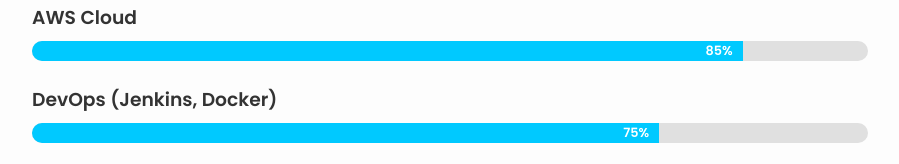
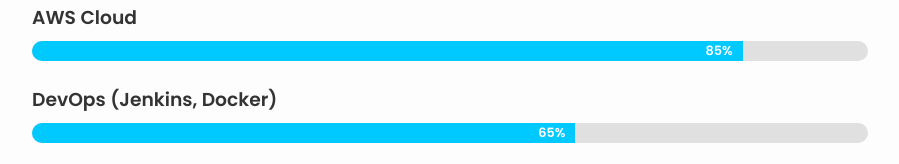
Before and after one commit to pavithra-155/portfolio, a plain HTML site: page index.html in a window 1280 px wide. Shown: the part 837-1001 px from the top of the page, without its empty margins (190-1089 px from the left). Drawn offline with nearby package versions, Linux system fonts and the light colour scheme.

Commit message:
Update index.html

```diff
--- a/index.html
+++ b/index.html
@@ -55,7 +55,7 @@
       </div>
       <div class="skill">
         <h3>DevOps (Jenkins, Docker)</h3>
-        <div class="progress-bar"><div class="progress" style="width: 75%;">75%</div></div>
+        <div class="progress-bar"><div class="progress" style="width: 65%;">65%</div></div>
       </div>
       <div class="skill">
         <h3>Web Development</h3>
```
